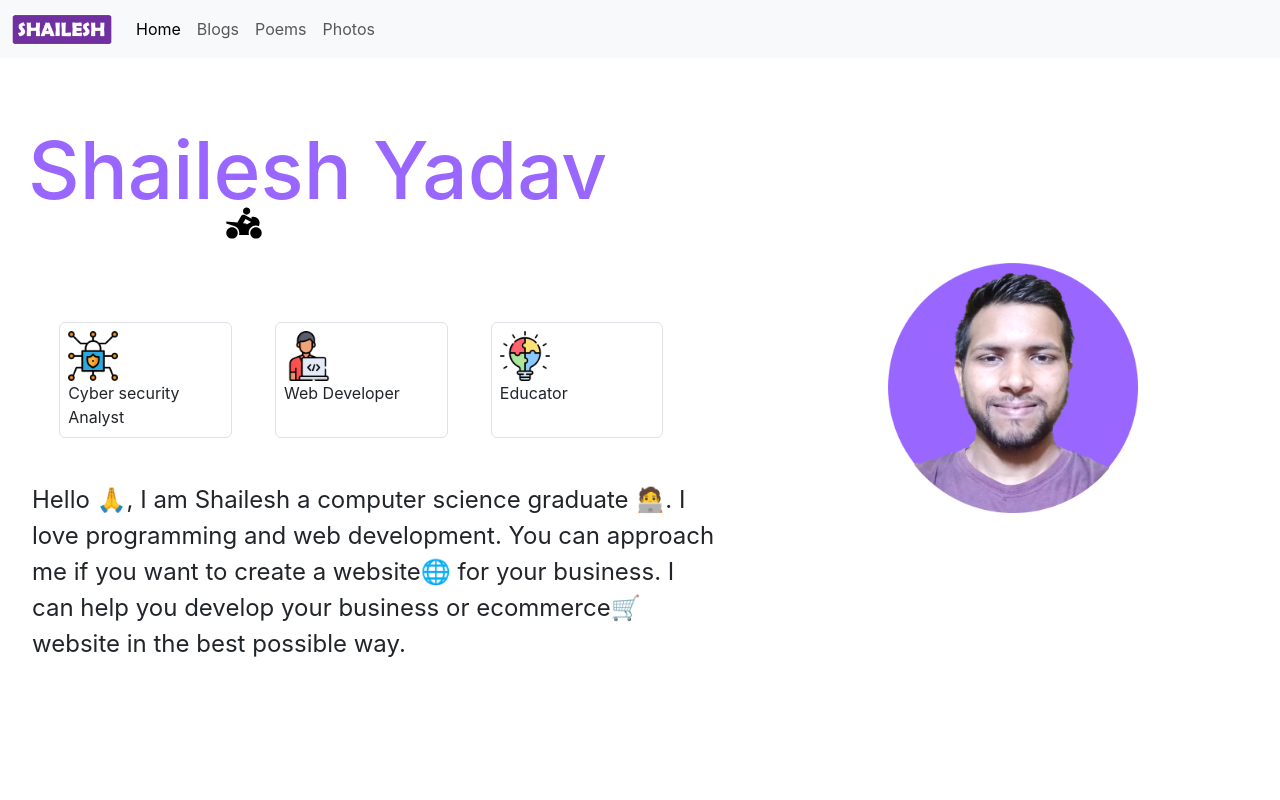
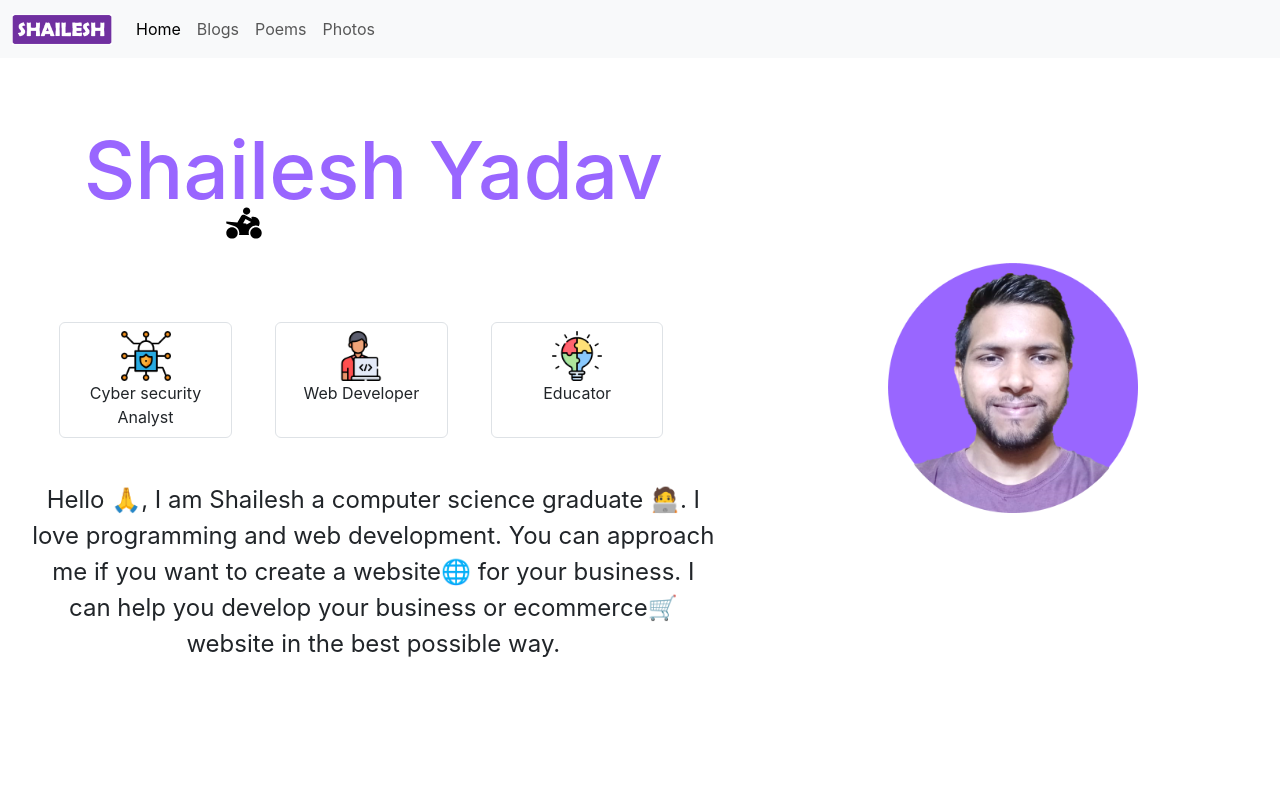
Before and after one commit to shailesh1416/portfolio, a React (Create React App) app: page / in a window 1280 px wide. Shown: the top 800 px of the page. Built offline with nearby package versions, Linux system fonts and the light colour scheme.

Commit message:
fixed soma bugs

```diff
--- a/src/App.js
+++ b/src/App.js
@@ -1,6 +1,5 @@
 import './App.css';
 import Nav from './components/nav/Nav';
-import Home from './pages/home/Home';
 
 
 function App() {
--- a/src/index.js
+++ b/src/index.js
@@ -8,14 +8,13 @@ import Poem from './pages/poem/Poem';
 import Photo from './pages/photo/Photo';
 import Nopage from './pages/nopage/Nopage';
 import App from './App';
-import Nav from './components/nav/Nav';
 
 const root = ReactDOM.createRoot(document.getElementById('root'));
 root.render(
   <React.StrictMode>
      <BrowserRouter>
         <Routes>
-            <Route path='/' element={<Nav/>}>
+            <Route path='/' element={<App/>}>
                 <Route index element={<Home/>}/>
                 <Route path='blogs' element={<Blog/>}/>
                 <Route path='poems' element={<Poem/>}/>
```
Also changed, not shown: src/components/simpleCard/SimpleCard.css (added, +10 -0 lines).
